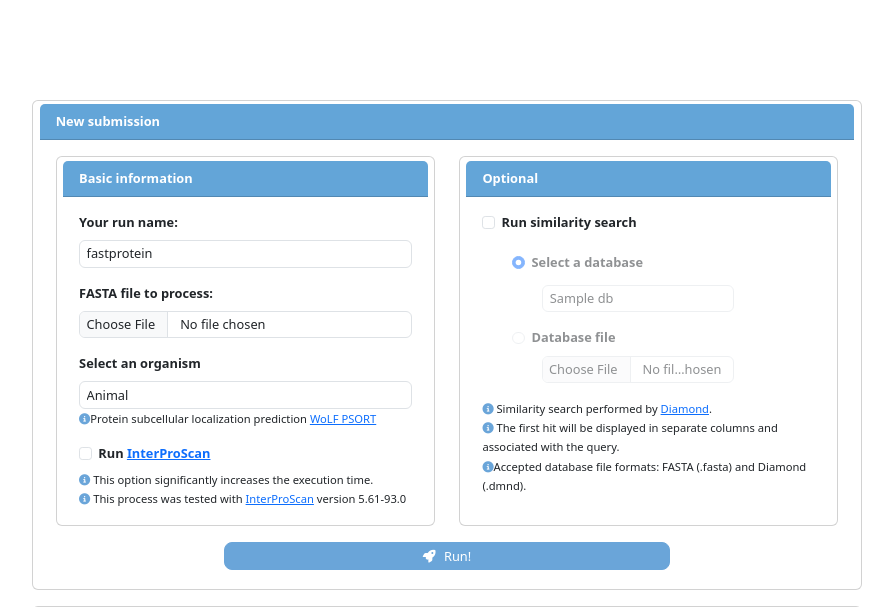
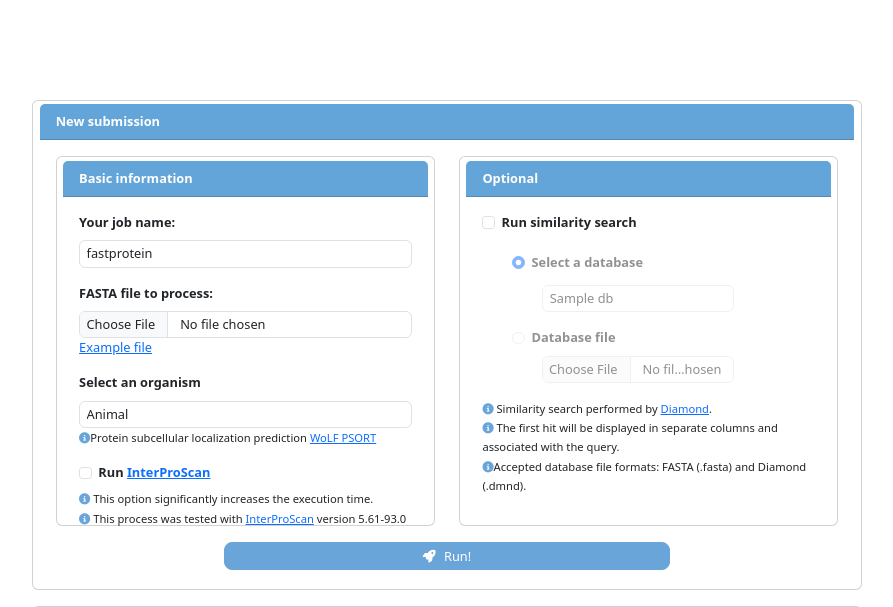
Before and after one commit to bioinformatics-ufsc/FastProtein, a Flask app: template web/templates/index.html in a window 1280 px wide. Shown: the top 607 px of the page, without its empty margins (193-1086 px from the left). Run offline with Flask 3, Linux system fonts and the light colour scheme; the visitor is signed in with stand-in values (Sample User, id 1); the template is opened without the code that fills it: most values are stand-ins (such as "Sample title", 1, 10 or a date in 2020); some libraries are stand-ins or nearby versions.

Commit message:
Atualizacao
Incluindo arquivo de exemplo

```diff
--- a/web/server.py
+++ b/web/server.py
@@ -1,23 +1,17 @@
 from flask import Flask, request, jsonify, render_template, session, make_response, send_file, flash
-from flask import Blueprint, send_from_directory, redirect, url_for
 from functools import wraps
 from werkzeug.utils import secure_filename
 import os
 import zipfile
 import json
-import tempfile
-import re
 import subprocess
 import shutil
-import time
 import os.path
 import time
-import sys
 from flask import Flask, request, render_template, send_from_directory, redirect, url_for, Blueprint
 from datetime import datetime
 from Bio import SeqIO
 import re
-import csv
 from io import StringIO, BytesIO
 import pandas as pd
 import textwrap
@@ -31,6 +25,7 @@ FLASK_HOME = os.getenv('FLASK_HOME')
 
 if FLASK_HOME is None:
     FLASK_HOME = os.path.abspath(os.path.dirname(__file__))
+
 DB_PATH = os.getenv('DATABASE_HOME')
 
 if DB_PATH is None:
@@ -39,10 +34,15 @@ if DB_PATH is None:
     # Define DB_PATH como o diretório 'db' na raiz da aplicação
     DB_PATH = os.path.join(BASE_DIR, 'db')
 
+
 OUTPUT_PATH = FLASK_HOME + '/runs'
+USERS_PATH = FLASK_HOME + '/users.json'
 
-os.makedirs(DB_PATH, exist_ok=True)
-os.makedirs(OUTPUT_PATH, exist_ok=True)
+if not os.path.exists(OUTPUT_PATH):
+    os.makedirs(OUTPUT_PATH, exist_ok=True)
+
+if not os.path.exists(DB_PATH):
+    os.makedirs(DB_PATH, exist_ok=True)
 
 FLASK_DEBUG = app.config['DEBUG']
 
@@ -107,7 +107,6 @@ def load_db_list():
     db_list.sort(key=lambda x: x['name'], reverse=True)
     return db_list
 
-
 @app.route('/run', methods=['POST'])
 def run():
     session['type'] = 'new'
@@ -125,24 +124,26 @@ def run():
     print('run-id', run_id)
     params = []
 
-    file = request.files['fasta']
-    form = request.form
     print('FORMULARIO', request.form)
-    if file.filename != '':
-        inputFasta = OUTPUT_PATH + '/' + run_id + '.fasta'
-        file.save(inputFasta)
-        print('File saved: ' + inputFasta)
 
-        if is_fasta_file(inputFasta):
-            params.extend(['-i', inputFasta])
-        else:
-            error = 'Input file is not a FASTA file. Please check the file and try again.'
-            os.remove(inputFasta)
-            flash(error, 'danger')
-            return render_template('index.html', session=session, dbs=db_list)
+    if not request.form.get('example'):
+        file = request.files['fasta']
+        if file.filename != '':
+            inputFasta = OUTPUT_PATH + '/' + run_id + '.fasta'
+            file.save(inputFasta)
+            print('File saved: ' + inputFasta)
 
+            if is_fasta_file(inputFasta):
+                params.extend(['-i', inputFasta])
+            else:
+                error = 'Input file is not a FASTA file. Please check the file and try again.'
+                os.remove(inputFasta)
+                flash(error, 'danger')
+                return render_template('index.html', session=session, dbs=db_list)
+    elif request.form.get('example'):
+        params.extend(['-i', FLASK_HOME + '/example.fasta'])
     else:
-        flash('Error: Inform a FASTA file', 'danger')
+        flash('Error: Inform a FASTA file', 'error')
         return render_template('index.html', session=session, dbs=db_list)
 
     subcell = request.form.get('subcell')
@@ -199,7 +200,7 @@ def run():
     #     os.remove(inputDB)
     #thread = threading.Thread(target=run_fastprotein_task, args=(params, folder, inputFasta, inputDB, local_search))
     #thread.start()
-
+    print(params)
     filtered_lines.append(generate_line(params))
     flash('Your process is running under id ' + run_id, 'success')
     return render_template('index.html', session=session, dbs=db_list)
@@ -314,6 +315,7 @@ def view():
                 base_folder = unzip_file(destination_file_path)
 
             tsv_path = os.path.join(base_folder, 'output.tsv')
+
             if not os.path.exists(tsv_path):
                 return jsonify({"error": "output.tsv not found in the zip file"}), 400
 
@@ -325,7 +327,7 @@ def view():
             df['local_alignment_description'] = df['local_alignment_description'].apply(extract_name)
             json_result = df.to_json(orient='records', indent=4)
             proteins = json.loads(json_result)
-
+            return render_template('view.html', files=file_list, proteins=proteins, session=session)
     return render_template('view.html', files=file_list, proteins=proteins, session=session)
 
 
@@ -602,12 +604,12 @@ def logout():
 
 
 # Users module
-USERS_FILE = 'users.json'
+
 
 
 def load_users():
-    if not os.path.exists(USERS_FILE):
-        # Criar arquivo com usuário padrão
+    if not os.path.exists(USERS_PATH):
+        # Default user/pass - admin/admin
         default_user = {
             "admin": {
                 "user": "admin",
@@ -617,12 +619,12 @@ def load_users():
             }
         }
         save_users(default_user)
-    with open(USERS_FILE, 'r') as file:
+    with open(USERS_PATH, 'r') as file:
         return json.load(file)
 
 
 def save_users(users):
-    with open(USERS_FILE, 'w') as file:
+    with open(USERS_PATH, 'w') as file:
         json.dump(users, file, indent=4)
 
 
--- a/web/templates/index/execute.html
+++ b/web/templates/index/execute.html
@@ -6,7 +6,7 @@
                     <b>New submission</b>
                 </div>
                 <div class="card-body">
-                    <form class="mb-0" action="/run" method="POST" enctype="multipart/form-data">
+                    <form class="mb-0" action="/run" method="POST" enctype="multipart/form-data" onsubmit="handleFormSubmit(event)">
                         {% with messages = get_flashed_messages(with_categories=true) %}
                             {% if messages %}
                                 {% for category, message in messages %}
@@ -29,18 +29,20 @@
                                     <input type="hidden" name="user" value="{{ session['user']['user'] }}"/>
                                     <div class="card-body p-3">
                                         <div class="mb-3">
-                                            <label for="run-name" class="form-label">Your run name:</label>
+                                            <label for="run-name" class="form-label">Your job name:</label>
                                             <input
                                                     type="text"
                                                     class="form-control"
                                                     name="run-name"
                                                     id="run-name"
-                                                    value="fastprotein"
-                                            />
+                                                    value="fastprotein" placeholder="Job name"
+                                           required/>
                                         </div>
                                         <div class="mb-3">
                                             <label for="fasta" class="form-label">FASTA file to process:</label>
-                                            <input type="file" class="form-control" id="fasta" name="fasta"/>
+                                            <input type="file" class="form-control" id="fasta" name="fasta" required/>
+                                            <input type="hidden" id="example" name="example"/>
+                                            <a class="mt-2" href="#" onclick="setFile()">Example file</a>
                                         </div>
                                         <label for="subcell" class="form-label">Select an
                                             organism</label>
@@ -177,3 +179,28 @@
     </div>
 </div>
 </form>
+<script>
+    function setFile() {
+        const fileInput = document.getElementById('fasta');
+        document.getElementById('example').value = 'example.fasta';
+        const file = new File([""], "example.fasta", { type: "text/plain" });
+        const dataTransfer = new DataTransfer();
+        dataTransfer.items.add(file);
+        fileInput.files = dataTransfer.files;
+    }
+
+    function handleFileSelect(event) {
+        document.getElementById('example').value = '';
+    }
+
+    function handleFormSubmit(event){
+        demo = document.getElementById('example');
+        if (demo.value == '')
+            demo.remove()
+    }
+
+    document.addEventListener('DOMContentLoaded', (event) => {
+        // Adiciona o event listener ao input de arquivo quando o DOM é carregado
+        document.getElementById('fasta').addEventListener('change', handleFileSelect);
+    });
+</script>
```
Also changed, not shown: 1 other file.
